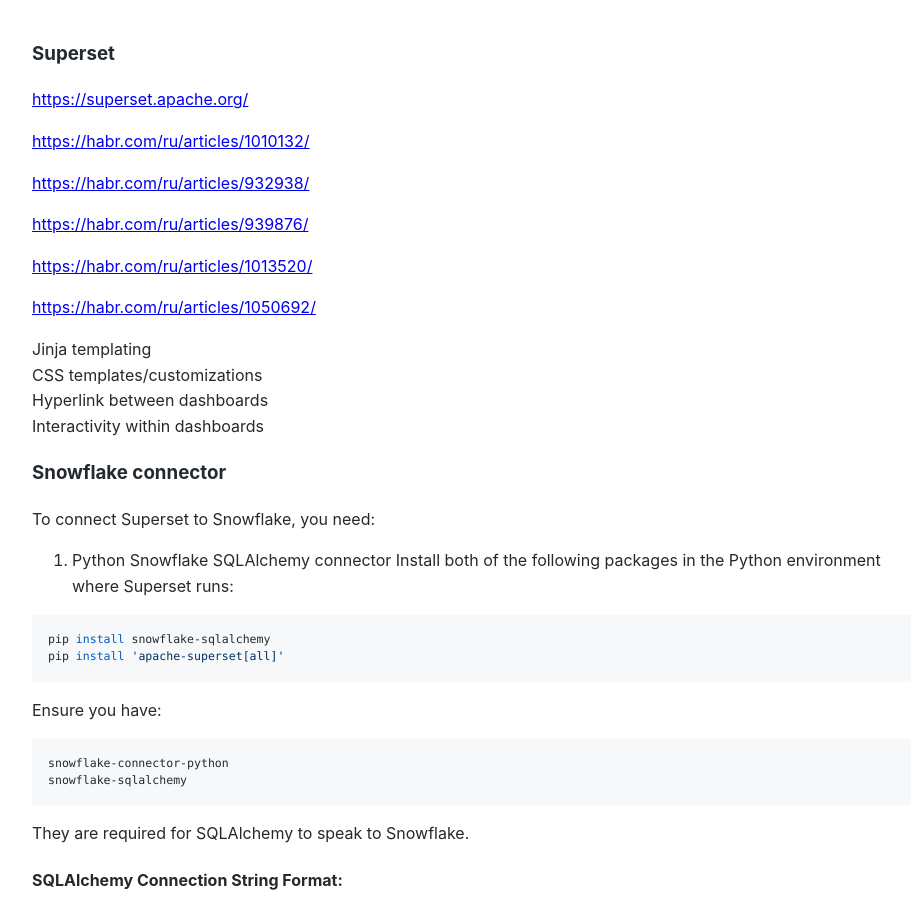
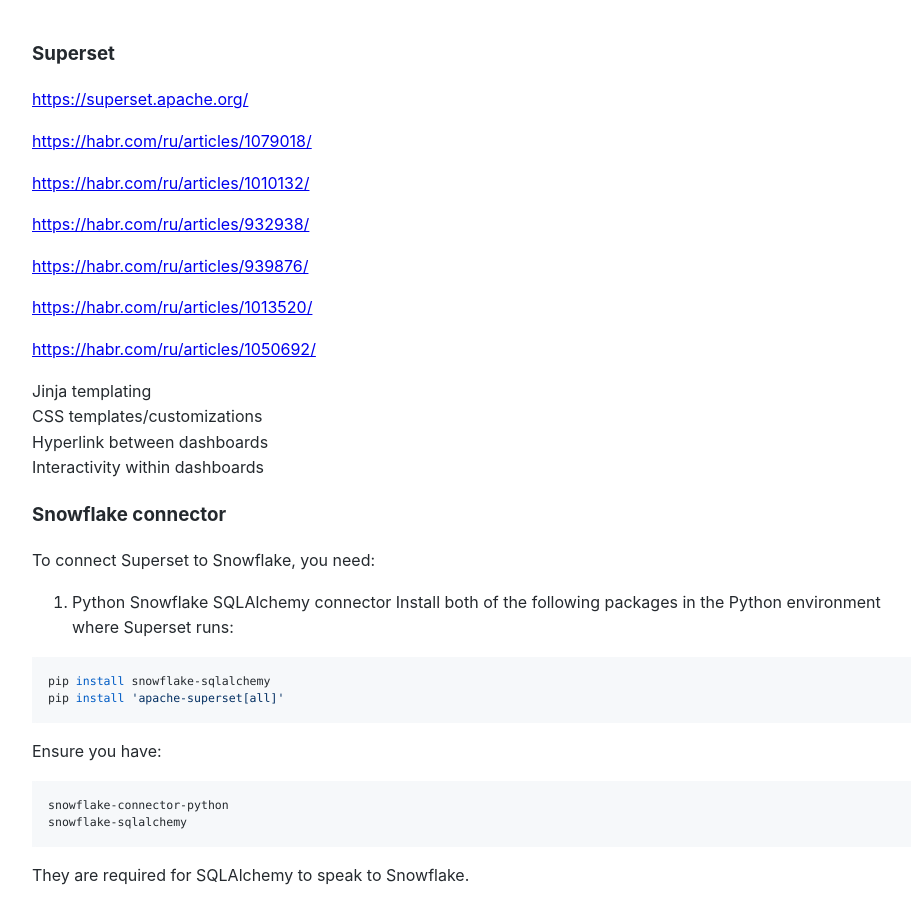
Before and after one commit to Michael-Lubinsky/michael-lubinsky.github.com, a Jekyll site: the page built from plotting/superset.md, in a window 1280 px wide and 900 px high. Shown: the whole window, without its empty margins (158-1069 px from the left). Built offline with Jekyll 4.4.1, drawn with Linux system fonts in a browser that asks for light colours; our own code applies the rules of GitHub Pages for plain Markdown files.

Commit message:
Update superset.md

```diff
--- a/plotting/superset.md
+++ b/plotting/superset.md
@@ -1,6 +1,8 @@
 ### Superset
 
 <https://superset.apache.org/>
+
+<https://habr.com/ru/articles/1079018/>
 
 <https://habr.com/ru/articles/1010132/>
 
```
